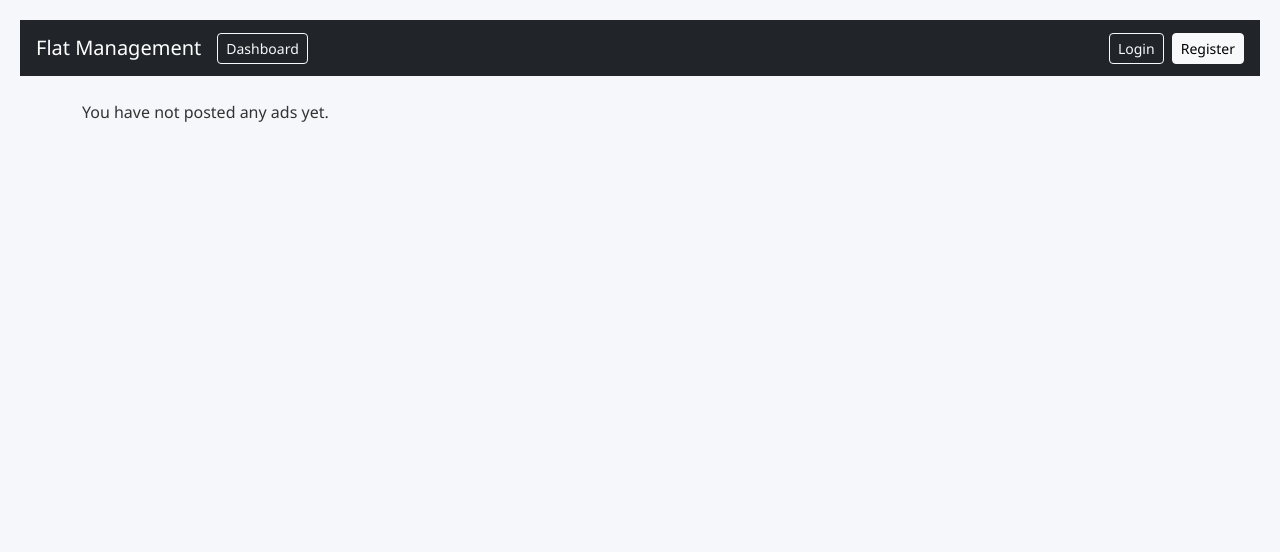
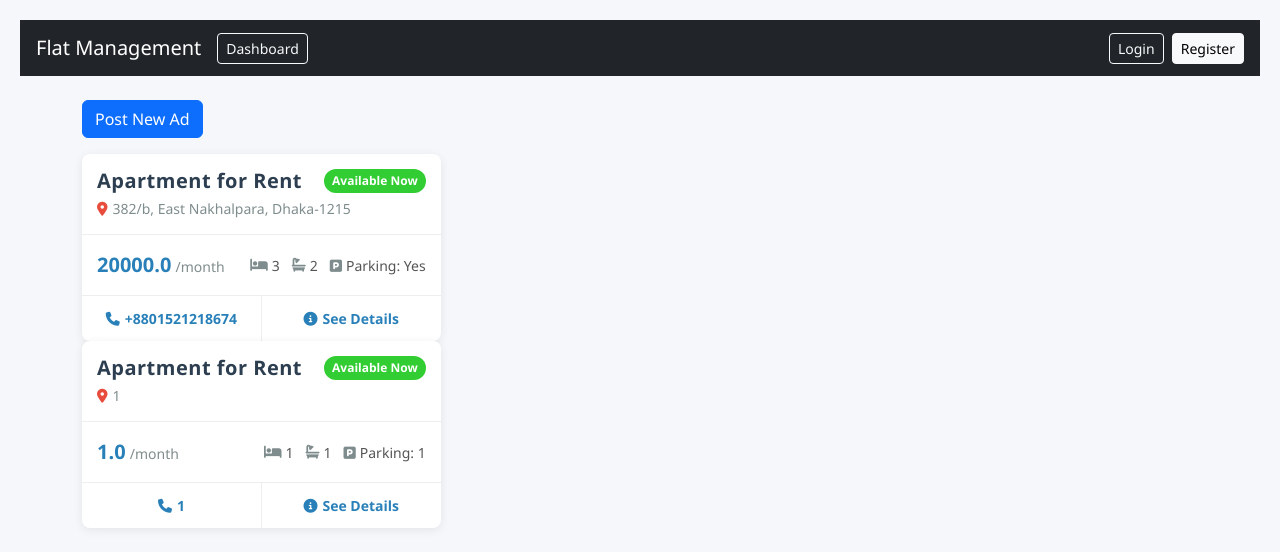
Before and after one commit to AKJilani/Ad_Posting_Application, a Flask app: page / in a window 1280 px wide. Shown: the top 552 px of the page. Run offline with Flask 3, Linux system fonts and the light colour scheme; data comes from the database, SQL or seed files in the repository; both versions use the stored data as it was after the commit; data that the repository does not hold is empty.

Commit message:
working on

```diff
--- a/app.py
+++ b/app.py
@@ -13,7 +13,7 @@ app.register_blueprint(post_routes.bp)
 def home():
     conn = get_connection()
     cursor = conn.cursor()
-    cursor.execute("SELECT ads.*, users.username FROM ads JOIN users ON users.id = ads.user_id ORDER BY date_posted DESC")
+    cursor.execute("SELECT ad_apartment.*, users.username FROM ad_apartment JOIN users ON users.id = ad_apartment.user_id ORDER BY Post_Date DESC")
     ads = cursor.fetchall()
     conn.close()
-    return render_template('home.html', ads=ads)
+    return render_template('dashboard.html', ads=ads)
--- a/templates/dashboard.html
+++ b/templates/dashboard.html
@@ -30,52 +30,56 @@ Apartments for Rent
             </div>
 
             <div class="quick-features">
-                <span><i class="fas fa-bed"></i> 3</span>
-                <span><i class="fas fa-bath"></i> 2</span>
-                <span><i class="fas fa-parking" style="margin-top: 2.5px;"></i>Have Parking</span>
+                <span><i class="fas fa-bed"></i>{{ ad.Bedrooms }}</span>
+                <span><i class="fas fa-bath"></i>{{ ad.Bathrooms }}</span>
+                <span><i class="fas fa-parking" style="margin-top: 2.5px;"></i>Parking: {{ ad.Parking }}</span>
             </div>
         </div>
 
         <div class="card-actions">
-            <a href="tel:+8801711123456" class="call-btn">
-                <i class="fas fa-phone"></i> Call
+            <a class="call-btn" href="tel:{{ ad.Phone_Number }}">
+                <i class="fas fa-phone"></i> {{ ad.Phone_Number }}
             </a>
             <button class="details-btn" onclick="toggleDetails(this)">
-                <i class="fas fa-info-circle"></i> Details
+                <i class="fas fa-info-circle"></i> See Details
             </button>
         </div>
 
         <div class="card-details" style="display: none;">
             <div class="details-grid">
                 <div class="detail-item">
-                    <span class="detail-label">Building:</span>
-                    <span>A-12</span>
+                    <span class="detail-label">Building: </span>
+                    <span>{{ ad.Building_Number }}</span>
                 </div>
                 <div class="detail-item">
-                    <span class="detail-label">Apartment:</span>
-                    <span>5B</span>
+                    <span class="detail-label">Apartment: </span>
+                    <span>{{ ad.Apartment_Number }}</span>
                 </div>
                 <div class="detail-item">
                     <span class="detail-label">Available:</span>
-                    <span>01-May-2025</span>
+                    <span>{{ ad.Available_From_Date }}</span>
                 </div>
                 <div class="detail-item">
                     <span class="detail-label">Advance:</span>
-                    <span>50,000 BDT</span>
+                    <span>{{ ad.Advance_Payment }}</span>
                 </div>
             </div>
 
             <div class="features-list">
-                <div class="feature-item"><i class="fas fa-users"></i> Family Only</div>
-                <div class="feature-item"><i class="fas fa-shield-alt"></i> 24/7 Security</div>
-                <div class="feature-item"><i class="fas fa-water"></i> 24/7 Water</div>
+                <div class="feature-item"><i class="fas fa-users"></i>{{ ad.Tenant_Type }}</div>
+                <div class="feature-item"><i class="fas fa-shield-alt"></i>{{ ad.Security }}</div>
+                    <div class="feature-item"><i class="fas fa-water"></i>{{ ad.Water }}</div>
+                </div>
+
+                <div class="full-description">
+                    <h6>Restrictions</h6 >
+                    <p>{{ ad.Restrictions }}</p>
                 </div>
 
                 <div class="full-description">
                     <h5>Description</h5>
-                <p>This beautiful apartment is located in the prestigious Gulshan area. It features modern amenities, spacious rooms, and is ideal for families looking for comfort and security.</p>
+                    <p>{{ ad.Description }}</p>
                 </div>
-
             </div>
         </div>
 
--- a/templates/home.html
+++ /dev/null
@@ -1,102 +0,0 @@
-{% extends 'base.html' %}
-{% block title %}
-Apartments for Rent
-{% endblock %}
-
-{% block css %}
-<link rel="stylesheet" href="{{ url_for('static', filename='css/ad_apartment.css') }}">
-<link rel="stylesheet" href="https://cdnjs.cloudflare.com/ajax/libs/font-awesome/6.4.0/css/all.min.css">
-<script src="https://cdnjs.cloudflare.com/ajax/libs/jquery/3.6.0/jquery.min.js"></script>
-{% endblock %}
-
-{% block content %}
-{% if ads %}
-<div class="listings-container">
-    <!-- Apartment Card 1 -->
-    {% for ad in ads %}
-    <div class="apartment-card">
-        <div class="card-header">
-            <span class="availability-badge">Available Now</span>
-            <h2 class="card-title" style="margin-bottom: 5px;">Apartment for Rent</h2>
-            <div class="full-address">
-                <i class="fas fa-map-marker-alt"></i>{{ ad.Address }}
-            </div>
-        </div>
-
-        <div class="card-highlights">
-            <div class="card-price">
-                <span class="price-amount">{{ ad.Rent_Per_Month }}</span>
-                <span class="price-period">/month</span>
-            </div>
-
-            <div class="quick-features">
-                <span><i class="fas fa-bed"></i> 3</span>
-                <span><i class="fas fa-bath"></i> 2</span>
-                <span><i class="fas fa-parking" style="margin-top: 2.5px;"></i>Have Parking</span>
-            </div>
-        </div>
-
-        <div class="card-actions">
-            <a href="tel:+8801711123456" class="call-btn">
-                <i class="fas fa-phone"></i> Call
-            </a>
-            <button class="details-btn" onclick="toggleDetails(this)">
-                <i class="fas fa-info-circle"></i> Details
-            </button>
-        </div>
-
-        <div class="card-details" style="display: none;">
-            <div class="details-grid">
-                <div class="detail-item">
-                    <span class="detail-label">Building:</span>
-                    <span>A-12</span>
-                </div>
-                <div class="detail-item">
-                    <span class="detail-label">Apartment:</span>
-                    <span>5B</span>
-                </div>
-                <div class="detail-item">
-                    <span class="detail-label">Available:</span>
-                    <span>01-May-2025</span>
-                </div>
-                <div class="detail-item">
-                    <span class="detail-label">Advance:</span>
-                    <span>50,000 BDT</span>
-                </div>
-            </div>
-
-            <div class="features-list">
-                <div class="feature-item"><i class="fas fa-users"></i> Family Only</div>
-                <div class="feature-item"><i class="fas fa-shield-alt"></i> 24/7 Security</div>
-                <div class="feature-item"><i class="fas fa-water"></i> 24/7 Water</div>
-            </div>
-
-            <div class="full-description">
-                <h5>Description</h5>
-                <p>This beautiful apartment is located in the prestigious Gulshan area. It features modern amenities,
-                    spacious rooms, and is ideal for families looking for comfort and security.</p>
-            </div>
-
-        </div>
-    </div>
-    {% endfor %}
-</div>
-{% else %}
-<p>You have not posted any ads yet.</p>
-{% endif %}
-{% endblock %}
-
-{% block js %}
-<script>
-    function toggleDetails(button) {
-        const detailsSection = button.closest('.apartment-card').querySelector('.card-details');
-        if (detailsSection.style.display === 'none') {
-            detailsSection.style.display = 'block';
-            button.innerHTML = '<i class="fas fa-chevron-up"></i> Hide Details';
-        } else {
-            detailsSection.style.display = 'none';
-            button.innerHTML = '<i class="fas fa-info-circle"></i> Details';
-        }
-    }
-</script>
-{% endblock %}
```
Also changed, not shown: db/flat.db. Lines whose indentation alone changed are shown as unchanged.
